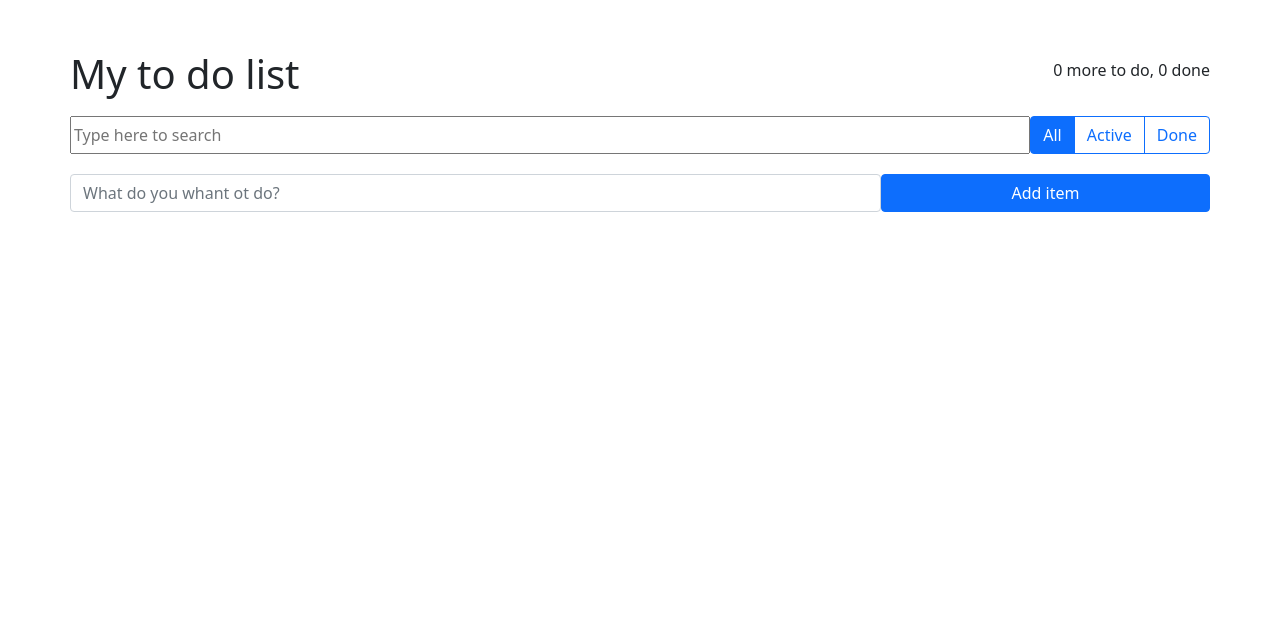
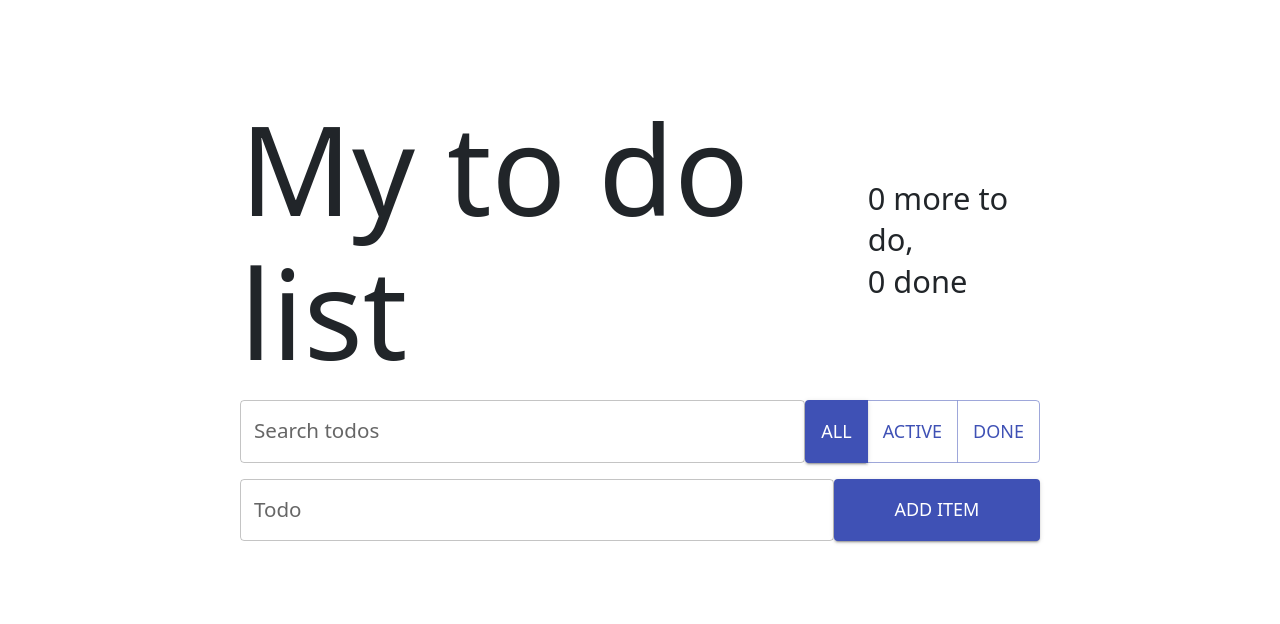
Before and after one commit to kuba1e/hillelReactReduxToolKitHW5, a React app: page / in a window 1280 px wide. Built offline with nearby package versions, Linux system fonts and the light colour scheme.

Commit message:
finished hw

```diff
--- a/src/components/App/App.css
+++ b/src/components/App/App.css
@@ -1,3 +1 @@
-.container {
-  padding: 50px 0;
-}
+@import url("https://fonts.googleapis.com/css2?family=Secular+One&display=swap");
--- a/src/components/App/App.js
+++ b/src/components/App/App.js
@@ -1,18 +1,60 @@
 import React from "react";
+import { Box } from "@mui/material";
+import { createTheme, ThemeProvider } from "@mui/material/styles";
 
-import "./App.css";
 import ToDoList from "../ToDoListItems";
 import SearchPanel from "../SearchPanel";
 import AppHeader from "../AppHeader";
 import ItemAddForm from "../ItemAddForm";
 
+const theme = createTheme({
+  components: {
+    MuiFormHelperText: {
+      styleOverrides: {
+        root: {
+          position: "absolute",
+          bottom: "-50%",
+        },
+      },
+    },
+  },
+  palette: {
+    primary: {
+      main: "#3f51b5",
+    },
+    secondary: {
+      main: "#c100f5",
+    },
+    error: {
+      main: "#f11b0b",
+    },
+    warning: {
+      main: "#ff6d00",
+      contrastText: "rgba(255,255,255,0.87)",
+    },
+    info: {
+      main: "#87c4ec",
+      contrastText: "rgba(255,255,255,0.87)",
+    },
+    success: {
+      main: "#1be424",
+    },
+  },
+  typography: {
+    fontFamily: "Secular+One",
+    fontSize: 18,
+  },
+});
+
 export const App = () => {
   return (
-    <div className="container">
-      <AppHeader />
-      <SearchPanel />
-      <ToDoList />
-      <ItemAddForm />
-    </div>
+    <ThemeProvider theme={theme}>
+      <Box sx={{ px: 30, py: 10 }}>
+        <AppHeader />
+        <SearchPanel />
+        <ToDoList />
+        <ItemAddForm />
+      </Box>
+    </ThemeProvider>
   );
 };
--- a/src/components/AppHeader/AppHeader.css
+++ /dev/null
@@ -1,6 +0,0 @@
-.app-header {
-  display: flex;
-  flex-direction: row;
-  align-items: center;
-  justify-content: space-between;
-}
--- a/src/components/AppHeader/AppHeader.js
+++ b/src/components/AppHeader/AppHeader.js
@@ -1,19 +1,25 @@
 import { React } from "react";
+import { Box, Typography } from "@mui/material";
 import { useSelector } from "react-redux";
-import "./AppHeader.css";
 
 export const AppHeader = () => {
   const toDosData = useSelector(({ toDos: { toDosData } }) => toDosData);
   const toDo = toDosData.filter((todo) => !todo.done).length;
   const done = toDosData.length - toDo;
   return (
-    <div className="app-header">
-      <h1>My to do list</h1>
-      <div>
-        <p>
-          <span>{toDo}</span> more to do, <span>{done}</span> done
-        </p>
-      </div>
-    </div>
+    <Box
+      sx={{
+        display: "flex",
+        alignItems: "center",
+        justifyContent: "space-between",
+        py: 2,
+      }}
+    >
+      <Typography variant="h1"> My to do list</Typography>
+      <Box>
+        <Typography variant="h5">{toDo} more to do,</Typography>
+        <Typography variant="h5">{done} done</Typography>
+      </Box>
+    </Box>
   );
 };
--- a/src/components/ItemAddForm/ItemAddForm.css
+++ /dev/null
@@ -1,7 +0,0 @@
-.btn-primary {
-  width: 40%;
-}
-
-.item-add-form {
-  padding: 10px 0;
-}
--- a/src/components/ItemAddForm/ItemAddForm.js
+++ b/src/components/ItemAddForm/ItemAddForm.js
@@ -1,35 +1,70 @@
-import { React, useState } from "react";
-import "./ItemAddForm.css";
+import { React } from "react";
+import { Formik, Form } from "formik";
+import { object, string } from "yup";
+import { Button, TextField, Box } from "@mui/material";
 
 import { useDispatch } from "react-redux";
 import { addToDo } from "../../features/toDoList";
 
 export const ItemAddForm = () => {
-  const [label, setLabel] = useState("");
   const dispatch = useDispatch();
 
-  const onLabelChange = ({ target }) => {
-    setLabel(target.value);
+  const initialValues = {
+    todo: "",
   };
 
+  const validationSchema = object({
+    todo: string()
+      .max(100, "Max 100 sybmols")
+      .required("Please, fill the field"),
+  });
+
   return (
-    <form
-      className="item-add-form d-flex"
-      onSubmit={(event) => {
-        event.preventDefault();
-        dispatch(addToDo(label));
-        setLabel("");
+    <Formik
+      initialValues={initialValues}
+      validationSchema={validationSchema}
+      onSubmit={({ todo }, { resetForm }) => {
+        dispatch(addToDo(todo));
+        resetForm({
+          values: {
+            todo: "",
+          },
+        });
       }}
     >
-      <input
-        className="form-control"
-        type="text"
-        onChange={onLabelChange}
-        placeholder="What do you whant ot do?"
-        value={label}
-        required
-      ></input>
-      <button className="btn btn-primary">Add item</button>
-    </form>
+      {({ errors, touched, values, handleChange }) => (
+        <Form>
+          <Box
+            sx={{
+              display: "flex",
+            }}
+          >
+            <TextField
+              placeholder="What do you whant ot do?"
+              color="primary"
+              fullWidth
+              label="Todo"
+              name="todo"
+              id="todo"
+              value={values.todo}
+              onChange={handleChange}
+              variant="outlined"
+              error={errors.todo && touched.todo}
+              helperText={errors.todo}
+            ></TextField>
+            <Button
+              type="submit"
+              color="primary"
+              variant="contained"
+              sx={{
+                width: 1 / 3,
+              }}
+            >
+              Add item
+            </Button>
+          </Box>
+        </Form>
+      )}
+    </Formik>
   );
 };
--- a/src/components/SearchPanel/SearchPanel.css
+++ /dev/null
@@ -1,14 +0,0 @@
-.btn.active {
-  background-color: #0d6efd;
-  color: #fff;
-}
-
-.search-panel {
-  display: flex;
-  justify-content: space-between;
-  padding: 10px 0;
-}
-
-.text-inputs {
-  width: 100%;
-}
--- a/src/components/SearchPanel/SearchPanel.js
+++ b/src/components/SearchPanel/SearchPanel.js
@@ -1,8 +1,8 @@
 import React from "react";
+import { TextField, Box, ButtonGroup, Button } from "@mui/material";
 
 import { useDispatch, useSelector } from "react-redux";
 import { filterToDos, searchToDos } from "../../features/toDoList";
-import "./SearchPanel.css";
 
 const buttons = [
   { id: 1, name: "all", label: "All" },
@@ -16,31 +16,36 @@ export const SearchPanel = () => {
   const searchValue = useSelector(({ toDos: { searchValue } }) => searchValue);
 
   const searchText = "Type here to search";
-  const classNames = "btn btn-outline-primary";
   const buttonsElements = buttons.map(({ id, name, label }) => {
     return (
-      <button
+      <Button
         key={id}
-        className={filterValue === name ? classNames + " active" : classNames}
+        color="primary"
+        variant={filterValue === name ? "contained" : "outlined"}
         onClick={() => dispatch(filterToDos(name))}
       >
         {label}
-      </button>
+      </Button>
     );
   });
 
   return (
-    <div className="search-panel">
-      <input
-        className="text-inputs"
-        type="text"
+    <Box
+      sx={{
+        display: "flex",
+        justifyContent: "space-between",
+      }}
+    >
+      <TextField
         placeholder={searchText}
+        label="Search todos"
+        fullWidth
         onChange={({ target }) => {
           dispatch(searchToDos(target.value));
         }}
         value={searchValue}
-      ></input>
-      <div className="btn-group">{buttonsElements}</div>
-    </div>
+      ></TextField>
+      <ButtonGroup>{buttonsElements}</ButtonGroup>
+    </Box>
   );
 };
--- a/src/components/ToDoListItem/ToDoListItem.css
+++ /dev/null
@@ -1,15 +0,0 @@
-.todo-list-item.done {
-  text-decoration: line-through;
-}
-
-.todo-list-item.important {
-  font-weight: bold;
-  color: red;
-}
-
-.item-content {
-  display: flex;
-  flex-direction: row;
-  justify-content: space-between;
-  align-items: center;
-}
--- a/src/components/ToDoListItem/ToDoListItem.js
+++ b/src/components/ToDoListItem/ToDoListItem.js
@@ -1,46 +1,59 @@
 import React from "react";
+import { Checkbox, Box, ListItemText, IconButton } from "@mui/material";
+import PriorityHighIcon from "@mui/icons-material/PriorityHigh";
+import DeleteOutlineIcon from "@mui/icons-material/DeleteOutline";
 import { useDispatch } from "react-redux";
 import {
   toggleDone,
   toggleImportant,
   deleteToDo,
 } from "../../features/toDoList";
-import "./ToDoListItem.css";
 
 export const ToDoListItem = ({ toDo: { id, label, done, important } }) => {
   const dispatch = useDispatch();
-  let className = "todo-list-item";
-  let classNamesDone = done ? className + " done" : className;
-  let classNamesImp = important
-    ? classNamesDone + " important"
-    : classNamesDone;
-
   return (
-    <div className="item-content">
-      <input
-        className="form-check-input"
-        type="checkbox"
-        id="flexCheckChecked"
+    <Box
+      sx={{
+        width: 1,
+        display: "flex",
+        justifyContent: "space-between",
+        alignItems: "center",
+      }}
+    >
+      <Checkbox
         defaultChecked={done}
         onClick={() => dispatch(toggleDone(id))}
       />
-      <span className={classNamesImp}>{label}</span>
-      <div className="btn-container">
-        <button
-          type="button"
-          className="btn btn-danger"
+      <ListItemText
+        sx={{
+          textDecoration: done ? "line-through" : "",
+          color: important ? "warning.main" : "",
+          px: 2,
+        }}
+        primary={label}
+      ></ListItemText>
+      <Box
+        sx={{
+          width: 1 / 6,
+          display: "flex",
+          justifyContent: "space-around",
+        }}
+      >
+        <IconButton
+          size="large"
+          color="error"
           onClick={() => dispatch(deleteToDo(id))}
         >
-          <i className="fa-solid fa-trash-can"></i>
-        </button>
-        <button
-          type="button"
-          className="btn btn-success"
+          <DeleteOutlineIcon />
+        </IconButton>
+        <IconButton
+          size="large"
+          color="warning"
           onClick={() => dispatch(toggleImportant(id))}
         >
-          <i className="fa-solid fa-triangle-exclamation"></i>
-        </button>
-      </div>
-    </div>
+          <PriorityHighIcon />
+        </IconButton>
+      </Box>
+    </Box>
   );
 };
--- a/src/components/ToDoListItems/ToDoListItems.css
+++ /dev/null
@@ -1,7 +0,0 @@
-.todo-list-items .list-group-item {
-  padding: 10px 20px;
-}
-
-.list-group-item {
-  width: 100%;
-}
--- a/src/components/ToDoListItems/ToDoListItems.js
+++ b/src/components/ToDoListItems/ToDoListItems.js
@@ -1,7 +1,7 @@
 import React from "react";
+import { List, ListItem } from "@mui/material";
 import { useSelector } from "react-redux";
 import ToDoListItem from "../ToDoListItem";
-import "./ToDoListItems.css";
 
 export const ToDoListItems = () => {
   const toDosData = useSelector(({ toDos: { toDosData } }) => toDosData);
@@ -26,11 +26,11 @@ export const ToDoListItems = () => {
 
   const elements = preparedToDos.map((toDo) => {
     return (
-      <li key={toDo.id} className="list-group-item">
+      <ListItem key={toDo.id} dense divider>
         <ToDoListItem toDo={toDo} />
-      </li>
+      </ListItem>
     );
   });
 
-  return <ul className="list-group todo-list-items">{elements}</ul>;
+  return <List>{elements}</List>;
 };
```
Also changed, not shown: package.json (+7 -1 lines), 1 other file.
